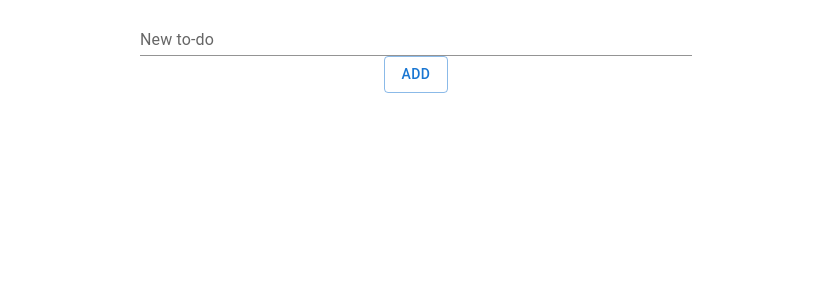
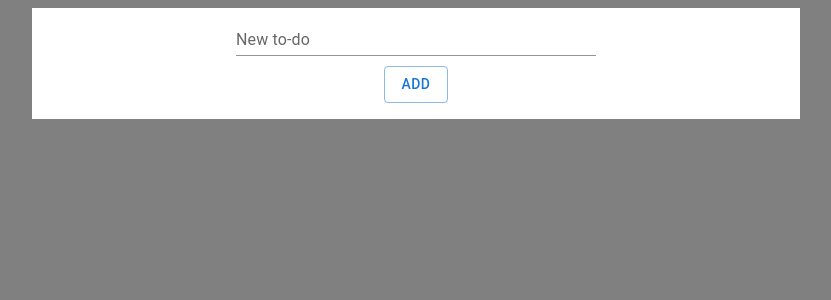
Before and after one commit to whats-a-handle/todo-list-app, a React (Create React App) app in the folder frontend/: page / in a window 1280 px wide. Shown: the top 300 px of the page, without its empty margins (224-1055 px from the left). Built offline with nearby package versions, Linux system fonts and the light colour scheme.

Commit message:
Styling changes for gray background and white ui

```diff
--- a/frontend/src/App.css
+++ b/frontend/src/App.css
@@ -1,38 +1,3 @@
-.App {
-  text-align: center;
+html {
+  background-color: gray;
 }
-
-.App-logo {
-  height: 40vmin;
-  pointer-events: none;
-}
-
-@media (prefers-reduced-motion: no-preference) {
-  .App-logo {
-    animation: App-logo-spin infinite 20s linear;
-  }
-}
-
-.App-header {
-  background-color: #282c34;
-  min-height: 100vh;
-  display: flex;
-  flex-direction: column;
-  align-items: center;
-  justify-content: center;
-  font-size: calc(10px + 2vmin);
-  color: white;
-}
-
-.App-link {
-  color: #61dafb;
-}
-
-@keyframes App-logo-spin {
-  from {
-    transform: rotate(0deg);
-  }
-  to {
-    transform: rotate(360deg);
-  }
-}
--- a/frontend/src/App.js
+++ b/frontend/src/App.js
@@ -2,7 +2,7 @@ import React, { useState} from 'react';
 import ToDoList from './Components/ToDoList'
 import CreateItemForm from './Components/CreateItemForm'
 import {Container,Grid} from '@mui/material';
-
+import './App.css';
 export default function App() {
   const [todoItems, setTodoItems] = useState({});
 
@@ -23,16 +23,22 @@ export default function App() {
 
   }
   return (
-      <Container /*style={{backgroundColor:'red'}}*/>
-        <Grid container /*style={{backgroundColor:'blue'}}*/>
-
-         <Grid item xs={12}>
-            <CreateItemForm createToDoItem={createToDoItem}/>
+      <Container>
+        <Grid container>
+         <Grid item xs={12} >
+           <Grid container >
+            <Grid item xs={2}>
+            </Grid>
+            <Grid item xs={8} style={{backgroundColor:'white'}}>
+              <CreateItemForm createToDoItem={createToDoItem} />
+            </Grid>
+            <Grid item xs={2}></Grid>
+           </Grid>
           </Grid>
-          <Grid item xs={12}>
-            <Grid container >
+          <Grid item xs={12} >
+            <Grid container  >
               <Grid item xs={2}/>
-              <Grid item xs={8}>
+              <Grid item xs={8} style={{backgroundColor:'white'}}>
                <ToDoList markToDoItem={markToDoItem} deleteToDoItem={deleteToDoItem}>{Object.values(todoItems)}</ToDoList>
               </Grid>
               <Grid item xs={2}/>
--- a/frontend/src/Components/CreateItemForm.js
+++ b/frontend/src/Components/CreateItemForm.js
@@ -20,7 +20,7 @@ export default function CreateItemForm(props){
                 <Grid container>
                     <Grid item xs={3}/>
                     <Grid item xs={6} align="center">
-                        <TextField value={newToDoName} style={{width:'100%'}} id="standard-basic" label="New to-do " variant="standard" onChange={(event)=>{handleChange(event)}} />
+                        <TextField value={newToDoName} style={{width:'100%', marginBottom:10}} id="standard-basic" label="New to-do " variant="standard" onChange={(event)=>{handleChange(event)}}/>
                         <Button variant='outlined' onClick={()=>{handleClick(newToDoName)}}>Add</Button>
                     </Grid>
                 <Grid item xs={3}/>
--- a/frontend/src/index.css
+++ b/frontend/src/index.css
@@ -1,4 +1,5 @@
-body {
+
+/*body {
   margin: 0;
   font-family: -apple-system, BlinkMacSystemFont, 'Segoe UI', 'Roboto', 'Oxygen',
     'Ubuntu', 'Cantarell', 'Fira Sans', 'Droid Sans', 'Helvetica Neue',
@@ -11,3 +12,4 @@ code {
   font-family: source-code-pro, Menlo, Monaco, Consolas, 'Courier New',
     monospace;
 }
+*/
```
